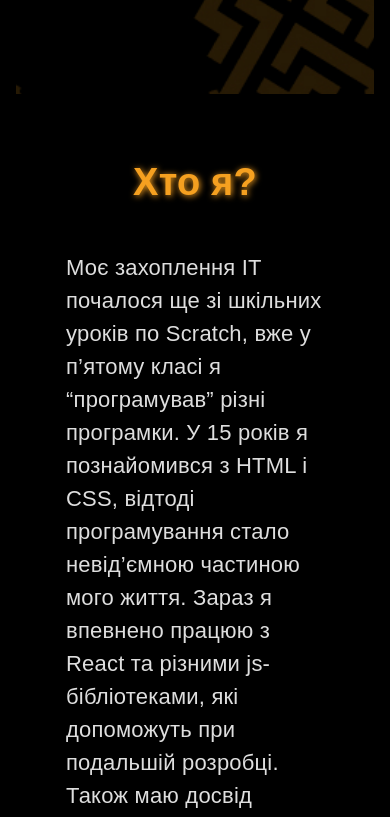
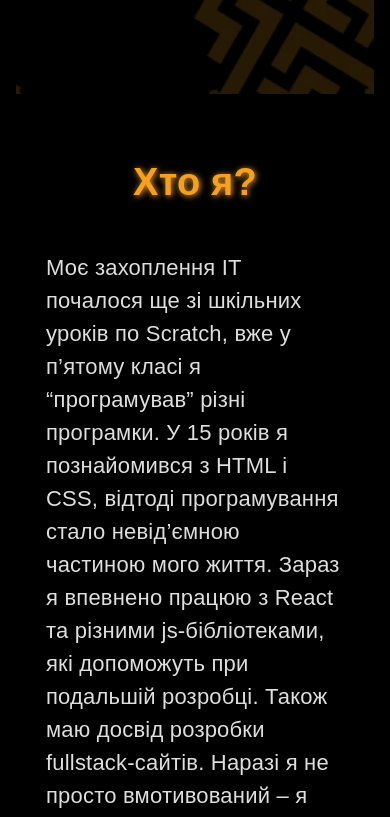
Before and after one commit to Vladpru/MotyvashkaBec, a React (Vite) app: page / in a window 390 px wide. Shown: the part 1156-1973 px from the top of the page. Built offline with nearby package versions, Linux system fonts and the light colour scheme.

Commit message:
text correction

```diff
--- a/src/components/About.css
+++ b/src/components/About.css
@@ -109,5 +109,6 @@
 @media (max-width: 580px) {
     .about_me_text {
         text-align: left;
+        padding: 0;
     }
 }
--- a/src/components/WhyBEC.css
+++ b/src/components/WhyBEC.css
@@ -18,3 +18,8 @@
         text-align: left;
     }
 }
+@media (max-width: 600px) {
+    .why_text {
+        font-size: 20px;
+    }
+}
```
